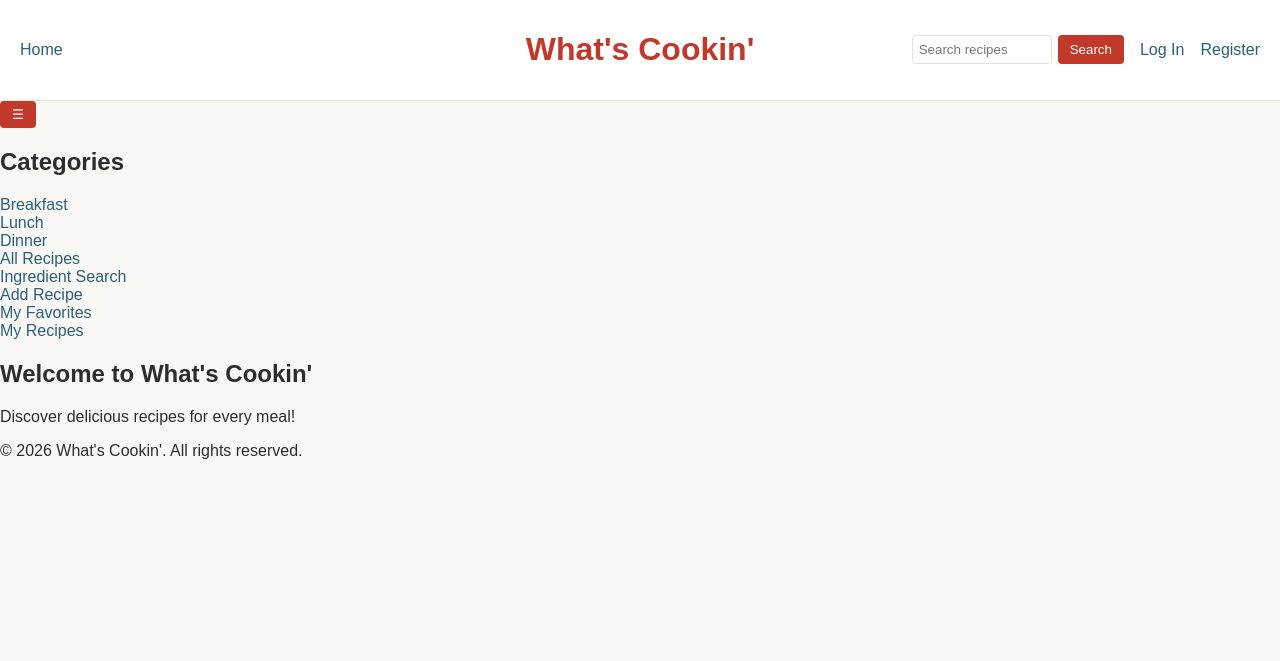
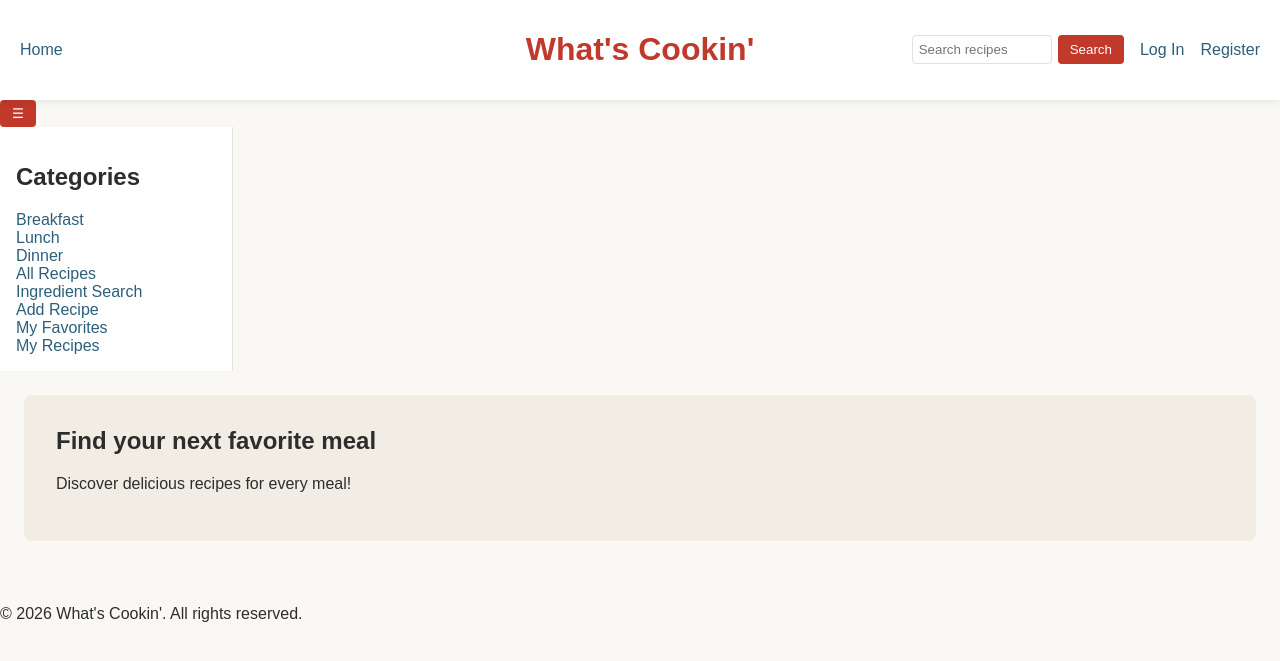
Before and after one commit to it-sd-capstone/2026-fall-team2, a PHP site: page / in a window 1280 px wide. Shown: the top 661 px of the page. Run offline with PHP 8.4, Linux system fonts and the light colour scheme; data that the repository does not hold is empty.

Commit message:
Style recipe cards, make header sticky and add home page banner

```diff
--- a/css/style.css
+++ b/css/style.css
@@ -1,9 +1,10 @@
 /* ===== Colors ===== */
 :root {
     --bg-page:     #faf8f5;  /* warm off-white, page background */
-    --bg-panel:    #ffffff;  /* white, header & sidebar */
+    --bg-panel:    #ffffff;  /* white, header, sidebar, cards */
+    --bg-hero:     #f1ede4;  /* soft beige, banner */
     --border:      #e5e0d8;  /* soft gray-beige lines */
-    --accent:      #c0392b;  /* tomato red, buttons */
+    --accent:      #c0392b;  /* tomato red, buttons & titles */
     --accent-dark: #962d22;  /* darker red, hover */
     --link:        #2c5f7c;  /* muted blue, links */
     --text:        #2d2d2d;  /* charcoal, main text */
@@ -34,12 +35,15 @@ nav ul {
 
 /* ===== Header ===== */
 header {
+    position: sticky;
+    top: 0;
+    z-index: 100;
     display: grid;
     grid-template-columns: 1fr auto 1fr;
     align-items: center;
     padding: 10px 20px;
     background-color: var(--bg-panel);
-    border-bottom: 1px solid var(--border);
+    box-shadow: 0 2px 8px rgba(0, 0, 0, 0.08);
 }
 
 header h1 {
@@ -83,3 +87,46 @@ button {
 button:hover {
     background-color: var(--accent-dark);
 }
+
+/* ===== Layout ===== */
+main {
+    padding: 24px;
+}
+
+#sidebar {
+    background-color: var(--bg-panel);
+    border-right: 1px solid var(--border);
+    width: 200px;
+    padding: 16px;
+}
+
+/* ===== Banner ===== */
+.hero {
+    background-color: var(--bg-hero);
+    border-radius: 8px;
+    padding: 32px;
+    margin-bottom: 24px;
+}
+
+.hero h2 {
+    margin-top: 0;
+}
+
+/* ===== Recipe Cards ===== */
+.recipe-grid {
+    display: grid;
+    grid-template-columns: repeat(auto-fill, minmax(220px, 1fr));
+    gap: 16px;
+}
+
+.recipe-card {
+    background-color: var(--bg-panel);
+    border: 1px solid var(--border);
+    border-radius: 8px;
+    padding: 16px;
+}
+
+.recipe-card h3 {
+    margin-top: 0;
+    color: var(--accent);
+}
--- a/index.php
+++ b/index.php
@@ -5,9 +5,10 @@ require 'includes/recipes.php';
 $recipes = getRecipeCards($pdo);
 
 include 'includes/header.php'; ?>
-
-        <h2>Welcome to What's Cookin'</h2>
-        <p>Discover delicious recipes for every meal!</p>
+        <section class="hero">
+                <h2>Find your next favorite meal</h2>
+                <p>Discover delicious recipes for every meal!</p>
+        </section>
 
         <div class="recipe-grid">
             <?php foreach ($recipes as $recipe): ?>
```
